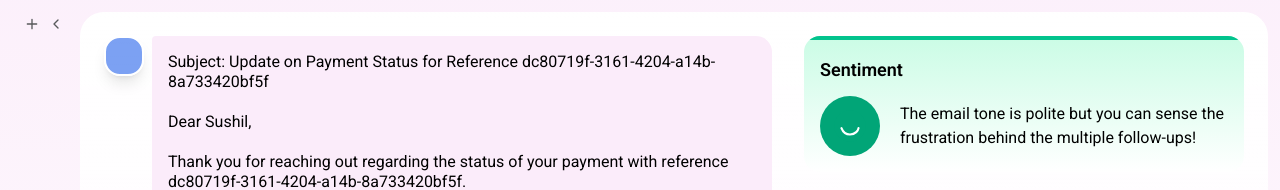
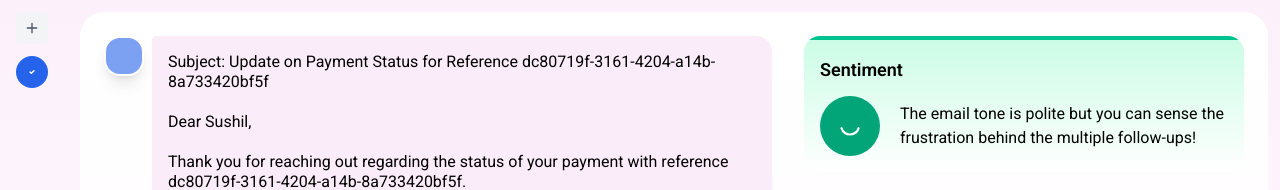
Before and after one commit to jthnroy/pixel-world, an Angular app: page / in a window 1280 px wide. Both pictures are taken after a click on the button 256 px from the left and 24 px from the top of the page. Shown: the top 190 px of the page. Built offline with nearby package versions, Linux system fonts and the light colour scheme.

Commit message:
Update left panel collapsed design to match image with square plus icon and circular blue icon

```diff
--- a/src/app/app.html
+++ b/src/app/app.html
@@ -46,27 +46,35 @@
          [class.w-full]="isLeftPanelExpanded()"
          [class.w-16]="!isLeftPanelExpanded()">
       <!-- Header Icons -->
-      <div class="flex justify-between items-center px-2">
+      <div class="flex flex-col items-center gap-3 px-2">
+        <!-- Square icon with plus - only visible when collapsed -->
+        <button class="w-8 h-8 bg-gray-100 hover:bg-gray-200 rounded flex items-center justify-center transition-all duration-300"
+                [class.hidden]="isLeftPanelExpanded()"
+                (click)="createNewTask()">
+          <svg class="w-4 h-4 text-gray-600" viewBox="0 0 24 24" fill="none">
+            <path d="M12 5V19M5 12H19" stroke="currentColor" stroke-width="2" stroke-linecap="round" stroke-linejoin="round"/>
+          </svg>
+        </button>
+
+        <!-- Circular dark blue icon - only visible when collapsed -->
+        <div class="w-8 h-8 bg-blue-600 rounded-full flex items-center justify-center transition-all duration-300"
+             [class.hidden]="isLeftPanelExpanded()">
+          <svg class="w-4 h-4 text-white" viewBox="0 0 24 24" fill="none">
+            <path d="M9 12L11 14L15 10" stroke="currentColor" stroke-width="2" stroke-linecap="round" stroke-linejoin="round"/>
+          </svg>
+        </div>
+
+        <!-- Expanded state content -->
+        <div class="flex justify-between items-center w-full" [class.hidden]="!isLeftPanelExpanded()">
           <!-- Square icon - only visible when expanded -->
           <svg class="w-6 h-6 text-text-neutral transition-all duration-300"
-             [class.hidden]="!isLeftPanelExpanded()"
                viewBox="0 0 24 24" fill="none">
             <path d="M16.5 16V8L12.5 12L16.5 16ZM5 21C4.45 21 3.97917 20.8042 3.5875 20.4125C3.19583 20.0208 3 19.55 3 19V5C3 4.45 3.19583 3.97917 3.5875 3.5875C3.97917 3.19583 4.45 3 5 3H19C19.55 3 20.0208 3.19583 20.4125 3.5875C20.8042 3.97917 21 4.45 21 5V19C21 19.55 20.8042 20.0208 20.4125 20.4125C20.0208 20.8042 19.55 21 19 21H5ZM8 19V5H5V19H8ZM10 19H19V5H10V19Z" fill="currentColor"/>
           </svg>
 
-        <!-- Add button - only visible when collapsed -->
-        <button class="w-6 h-6 text-text-neutral hover:bg-gray-100 rounded p-1 transition-all duration-300"
-                [class.hidden]="isLeftPanelExpanded()"
-                (click)="createNewTask()">
-          <svg class="w-4 h-4" viewBox="0 0 24 24" fill="none">
-            <path d="M12 5V19M5 12H19" stroke="currentColor" stroke-width="2" stroke-linecap="round" stroke-linejoin="round"/>
-          </svg>
-        </button>
-
           <div class="flex items-center gap-2">
             <!-- Search icon - only visible when expanded -->
             <svg class="w-6 h-6 text-text-neutral transition-all duration-300"
-               [class.hidden]="!isLeftPanelExpanded()"
                  viewBox="0 0 24 24" fill="none">
               <path d="M15.7549 14.255H14.9649L14.6849 13.985C15.6649 12.845 16.2549 11.365 16.2549 9.755C16.2549 6.165 13.3449 3.255 9.75488 3.255C6.16488 3.255 3.25488 6.165 3.25488 9.755C3.25488 13.345 6.16488 16.255 9.75488 16.255C11.3649 16.255 12.8449 15.665 13.9849 14.685L14.2549 14.965V15.755L19.2549 20.745L20.7449 19.255L15.7549 14.255ZM9.75488 14.255C7.26488 14.255 5.25488 12.245 5.25488 9.755C5.25488 7.26501 7.26488 5.255 9.75488 5.255C12.2449 5.255 14.2549 7.26501 14.2549 9.755C14.2549 12.245 12.2449 14.255 9.75488 14.255Z" fill="currentColor"/>
             </svg>
@@ -77,6 +85,7 @@
                 <path d="M9 18L15 12L9 6" stroke="currentColor" stroke-width="2" stroke-linecap="round" stroke-linejoin="round"/>
               </svg>
             </button>
+          </div>
         </div>
       </div>
 
```
Lines whose indentation alone changed are shown as unchanged.
